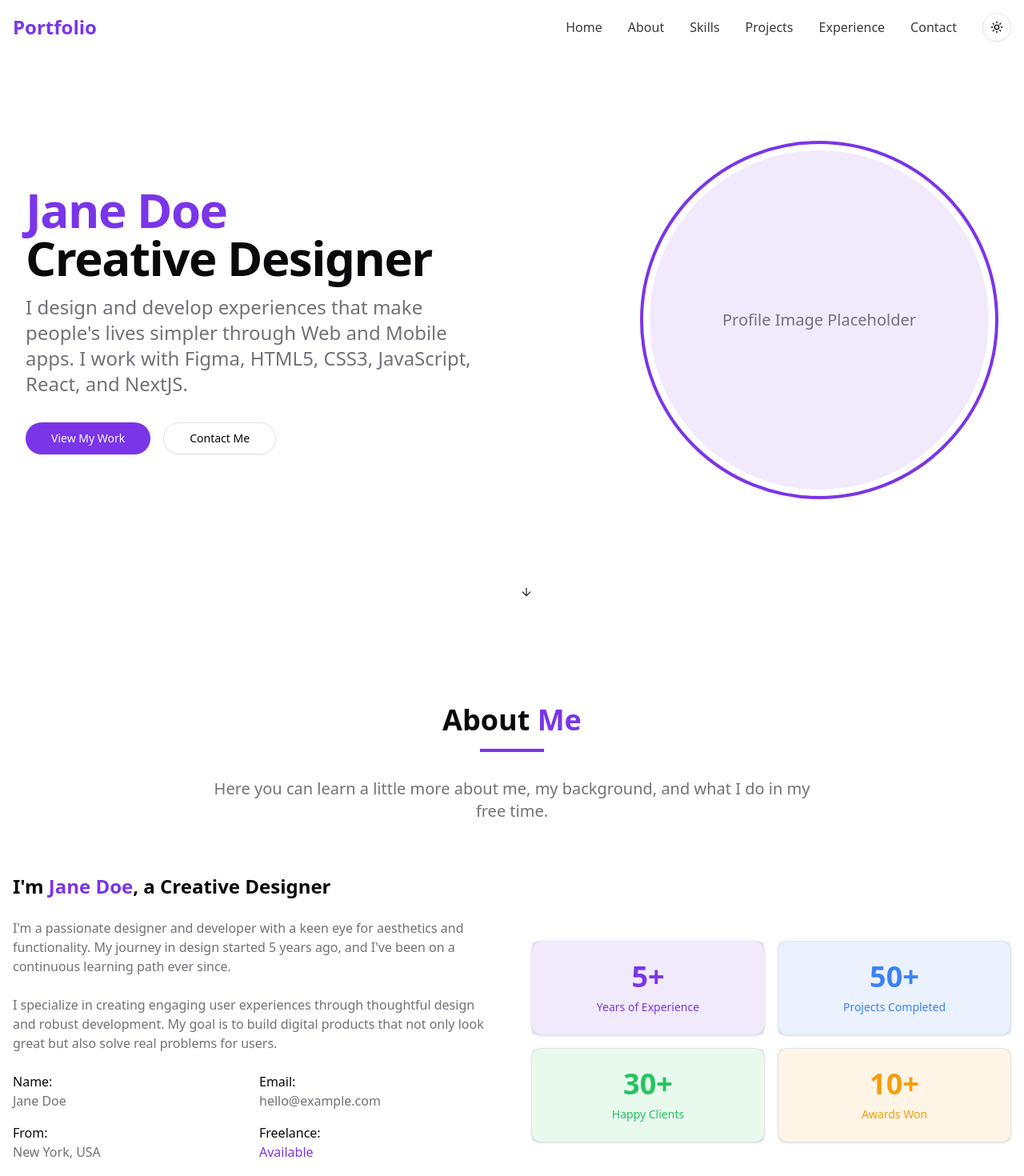
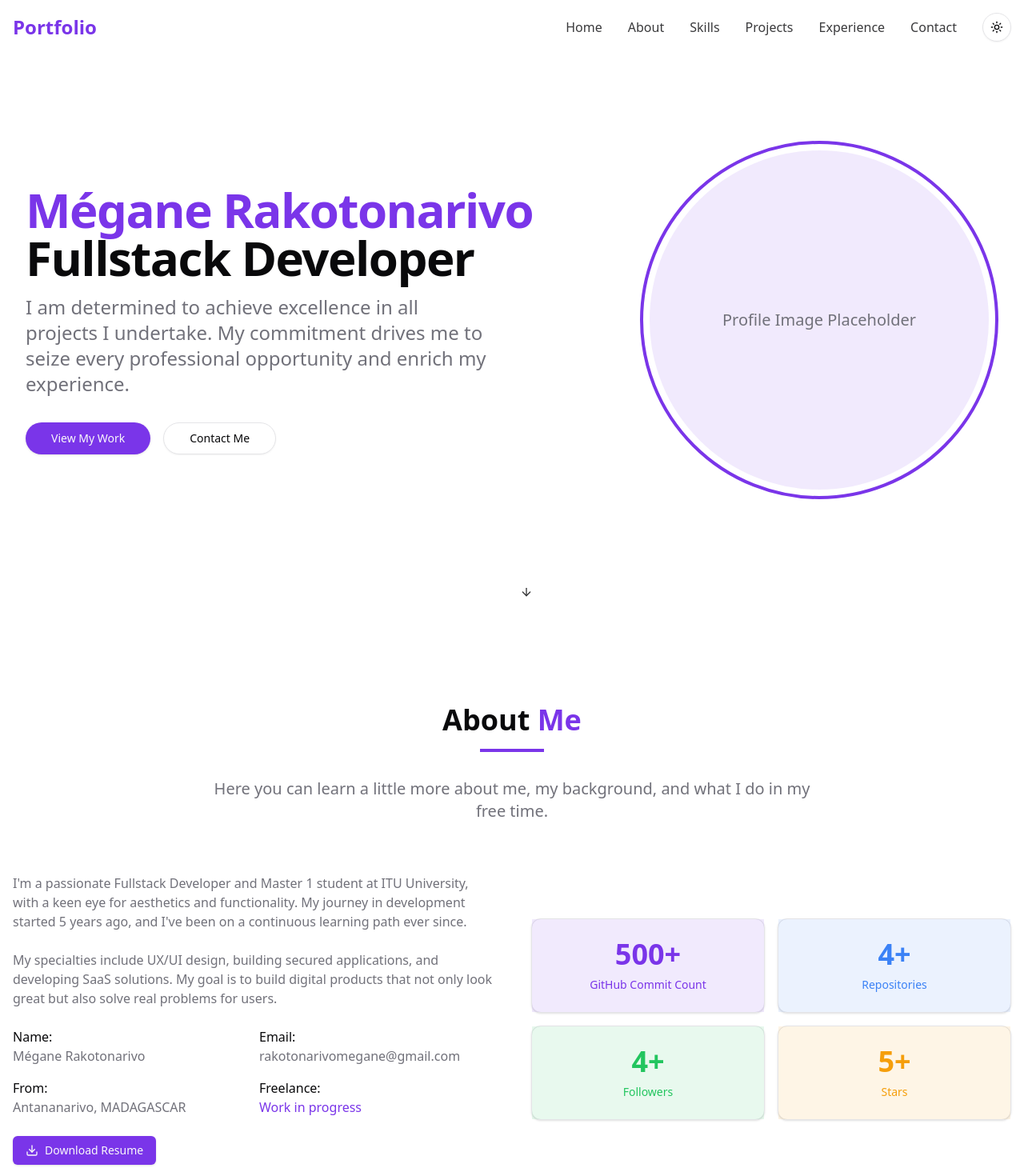
Before and after one commit to HarentsoaR/portfolio, a Next.js app: page / in a window 1280 px wide. Shown: the top 1470 px of the page at 80% size. Built offline with nearby package versions, Linux system fonts and the light colour scheme.

Commit message:
Modifying about and hero section

```diff
--- a/src/components/about-section.tsx
+++ b/src/components/about-section.tsx
@@ -67,37 +67,32 @@ export default function AboutSection() {
             transition={{ duration: 0.7, delay: 0.3 }}
             className="space-y-6"
           >
-            <h3 className="text-2xl font-bold">
-              I&apos;m <span className="text-primary">Jane Doe</span>, a Creative
-              Designer
-            </h3>
             <p className="text-muted-foreground">
-              I&apos;m a passionate designer and developer with a keen eye for
-              aesthetics and functionality. My journey in design started 5 years
+              I'm a passionate Fullstack Developer and Master 1 student at ITU University, with a keen eye for
+              aesthetics and functionality. My journey in development started 5 years
               ago, and I&apos;ve been on a continuous learning path ever since.
             </p>
             <p className="text-muted-foreground">
-              I specialize in creating engaging user experiences through
-              thoughtful design and robust development. My goal is to build
-              digital products that not only look great but also solve real
+              My specialties include UX/UI design, building secured applications, and developing SaaS solutions.
+              My goal is to build digital products that not only look great but also solve real
               problems for users.
             </p>
             <div className="grid grid-cols-2 gap-4">
               <div>
                 <p className="font-medium">Name:</p>
-                <p className="text-muted-foreground">Jane Doe</p>
+                <p className="text-muted-foreground">Mégane Rakotonarivo</p>
               </div>
               <div>
                 <p className="font-medium">Email:</p>
-                <p className="text-muted-foreground">hello@example.com</p>
+                <p className="text-muted-foreground">rakotonarivomegane@gmail.com</p>
               </div>
               <div>
                 <p className="font-medium">From:</p>
-                <p className="text-muted-foreground">New York, USA</p>
+                <p className="text-muted-foreground">Antananarivo, MADAGASCAR</p>
               </div>
               <div>
                 <p className="font-medium">Freelance:</p>
-                <p className="text-primary">Available</p>
+                <p className="text-primary">Work in progress</p>
               </div>
             </div>
             <Button className="gap-2">
@@ -109,27 +104,27 @@ export default function AboutSection() {
           <div className="grid grid-cols-2 gap-4">
             {[
               {
-                id: "stat-experience",
-                number: "5+",
-                text: "Years of Experience",
+                id: "stat-commits",
+                number: "500+",
+                text: "GitHub Commit Count",
                 color: "bg-primary/10 text-primary",
               },
               {
-                id: "stat-projects",
-                number: "50+",
-                text: "Projects Completed",
+                id: "stat-repos",
+                number: "4+",
+                text: "Repositories",
                 color: "bg-blue-500/10 text-blue-500",
               },
               {
-                id: "stat-clients",
-                number: "30+",
-                text: "Happy Clients",
+                id: "stat-followers",
+                number: "4+",
+                text: "Followers",
                 color: "bg-green-500/10 text-green-500",
               },
               {
-                id: "stat-awards",
-                number: "10+",
-                text: "Awards Won",
+                id: "stat-stars",
+                number: "5+",
+                text: "Stars",
                 color: "bg-amber-500/10 text-amber-500",
               },
             ].map((stat) => (
--- a/src/components/hero-section.tsx
+++ b/src/components/hero-section.tsx
@@ -154,9 +154,9 @@ export default function HeroSection() {
             animate="visible"
             variants={titleVariants}
           >
-            <span className="text-primary">Jane Doe</span>
+            <span className="text-primary">Mégane Rakotonarivo</span>
             <br />
-            Creative Designer
+            Fullstack Developer
           </motion.h1>
 
           <motion.p
@@ -165,9 +165,7 @@ export default function HeroSection() {
             animate="visible"
             variants={subtitleVariants}
           >
-            I design and develop experiences that make people's lives simpler
-            through Web and Mobile apps. I work with Figma, HTML5, CSS3,
-            JavaScript, React, and NextJS.
+            I am determined to achieve excellence in all projects I undertake. My commitment drives me to seize every professional opportunity and enrich my experience.
           </motion.p>
 
           <motion.div
```
